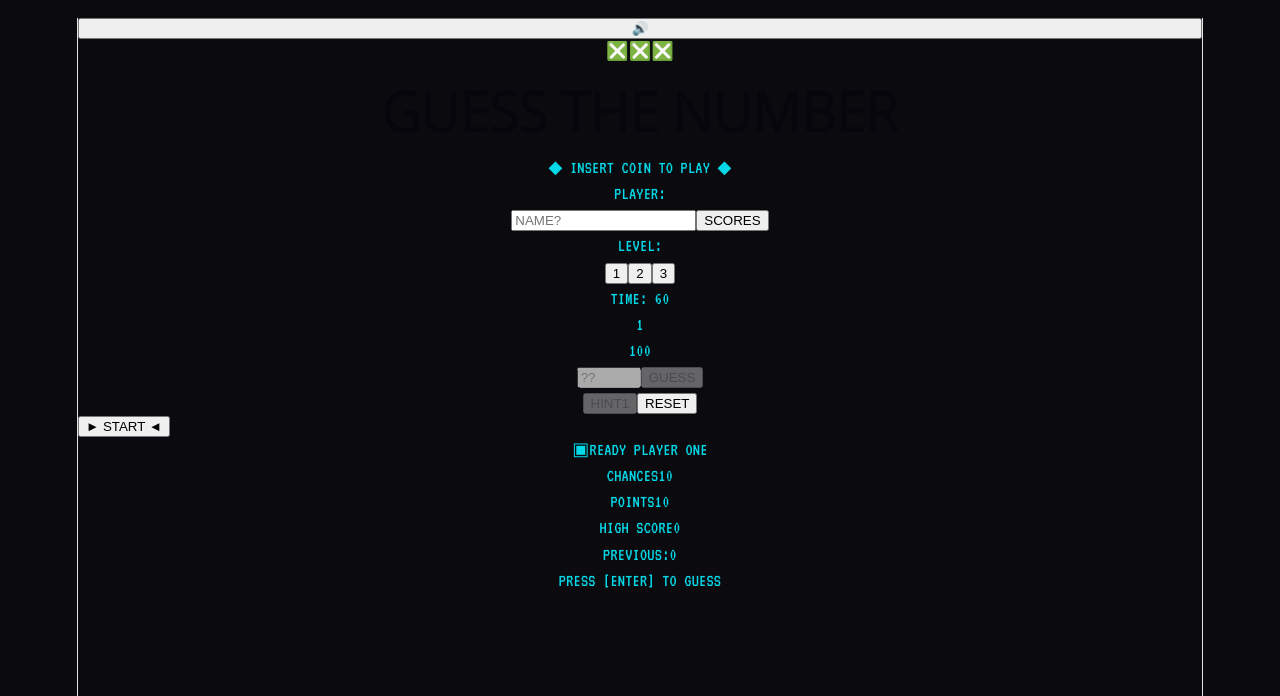
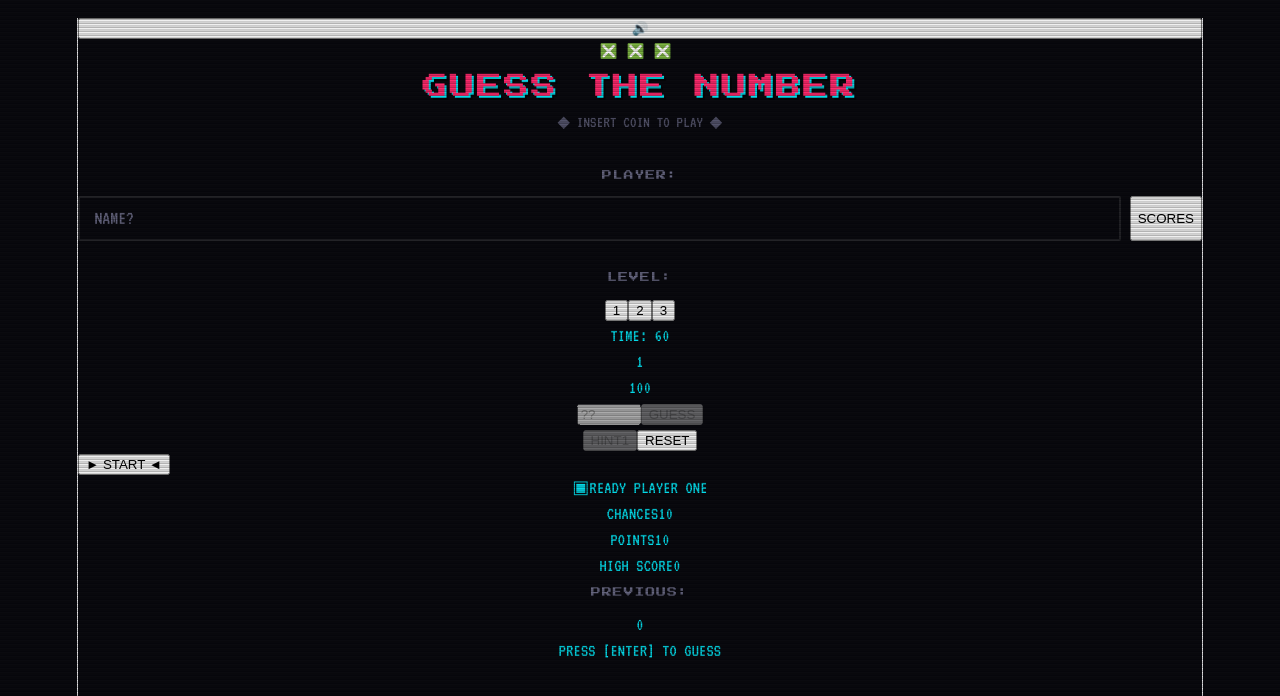
Before and after one commit to lithishr18/Game-INTUI, a React (Vite) app in the folder Guessy Intuition/: page / in a window 1280 px wide. Shown: the top 696 px of the page. Built offline with nearby package versions, Linux system fonts and the light colour scheme.

Commit message:
debug issues

```diff
--- a/Guessy Intuition/src/App.css
+++ b/Guessy Intuition/src/App.css
@@ -38,5 +38,172 @@ body{
 }
 .crt-overlay{
   position: fixed;
+  inset: 0;
+  background: repeating-linear-gradient(
+    0deg,
+    rgba(0,0,0,0.15),
+    rgba(0,0,0,0.15) 1px,
+    transparent 1px,
+    transparent 2px
+  );
+  pointer-events:none;
+  z-index: 1000;
+  animation: flicker 0.15s infinite;
+}
+
+.scanlines{
+  position:fixed;
+  inset: 0;
+  background: linear-gradient(to bottom,transparent 50%, rgba(0,0,0,0.3) 50%);
+  background-size: 100% 4px;
+  pointer-events: none;
+  z-index:999;
+  opacity:0.4;
+}
+
+.tv-glow{
+  position: fixed;
+  top: 50%;
+  left:50%;
+  transform:translate(-50%,-50%);
+  background-size:100% 4px;
+  pointer-events: none;
+  z-index:999;
+  opacity:0.4;
+}
+
+@keyframes flicker{
+  0%,100%{opacity:1;}
+  50%{opacity:0.98;}
+}
+
+-game-container{
+  position:relative;
+  z-index: 1;
+  width:100%;
+  max-width:520px;
+  background: var(--bg-screen);
+  border: 3px solid var(--neon-cyan);
+  border-radius: 4px;
+  padding:1.5rem;
+  box-shadow: 0 0 20px var(--border-glow), inset 0 0 60px rgba(5,217,232,0.03), inset 0 0 100px rgba(0,0,0,0.5);
+  animation: screenOn 0.6s var(--ease-arcade);
+}
+
+@keyframes screenOn{
+  0% { transform: scale(0.9);
+  opacity:0;
+filter:brightness(3);
+}
+
+50%{
+  transform: scale(1.02);
+  filter: brightness(1.5);
+}
+
+100%{
+  transform: scale(1);
+  opacity: 1;
+  filter: brightness(1);
+}
+}
+
+.game-header{
+  test-align: center;
+  margin-bottom: 1.5rem;
+}
+
+.pixel-decoration{
+  font-size:0.8rem;
+  color: var(--neon-pink);
+  letter-spacing:0.5rem;
+  margin-bottom:0.5rem;
+  animation: blink is step-end infinite;
+}
+
+@keyframes blink{
+  0%,100% {opacity: 1;}
+  50% {opacity:0.3;}
+}
+
+h1{
+  font-family: var(--font-pixel);
+  font-size: clamp(0.9rem, 4vw, 1.4rem);
+  color: var(--neon-pink);
+  margin: 0 0 0.5rem;
+  text-shadow:2px 2px 0 var(--neon-cyan),4px 4px 0 rgba(0,0,0,0.5);
+  letter-spacing: 2px;
+  animation: glitch 3s infinite;
+}
+
+@keyframes glitch{
+  0%, 90%, 100%{
+    transform: translate(0);}
+    92%{
+      transform:translate(-2px,1px);
+    }
+    94%{
+      transform: translate(2px, -1px);
+    }
+    96%{
+      tranform: translate(-1px,2px);
+    }
+    98%{
+      transform: translate(1px,-2px);
+    }
+  }
+
+.tagline{
+  font-size: 0.9rem;
+  color: var(--text-dim);
+  margin: 0;
+  animation: pulse 2s ease-in-out infinite;
+}
+
+@keyframes pulse{
+  0%, 100%{ opacity: 0.6;}
+  50%{ opacity:1;}
+}
+
+.retro-label{
+  display: block;
+  font-family: var(--font-pixel);
+  font-size: 0.55rem;
+  color: var(--text-dim);
+  margin-bottom:0.4rem;
+  letter-spacing: 1px;
+}
+
+.player-setup{
+  margin-bottom: 1.25rem;
+}
+.player-input-row{
+  display: flex;
+  gap:0.5rem;
+}
+
+.player-input-row input{
+  flex :1;
+  padding: 0.6rem 0.8rem;
+  background: var(--bg-dark);
+  border: 2px solid var(--border-dim);
+  border-radius: 2px;
+  color: var(--text-scan);
+  font-family: var(--font-terminal);
+  font-size:1.1rem;
+  text-transform: uppercase;
+}
+
+.player-input-row input::placeholder{
+  color: var(--text-dim);
+}
+
+.player-input-row input:focus{
+  outline: none;
+  border-color: var(--neon-cyan);
+  box-shadow: 0 0 10px var(--border-glow);
+}
+
+.btn-retro{
 
 }
```
Also changed, not shown: 1 other file (tests, documents, lock files or other folders).
